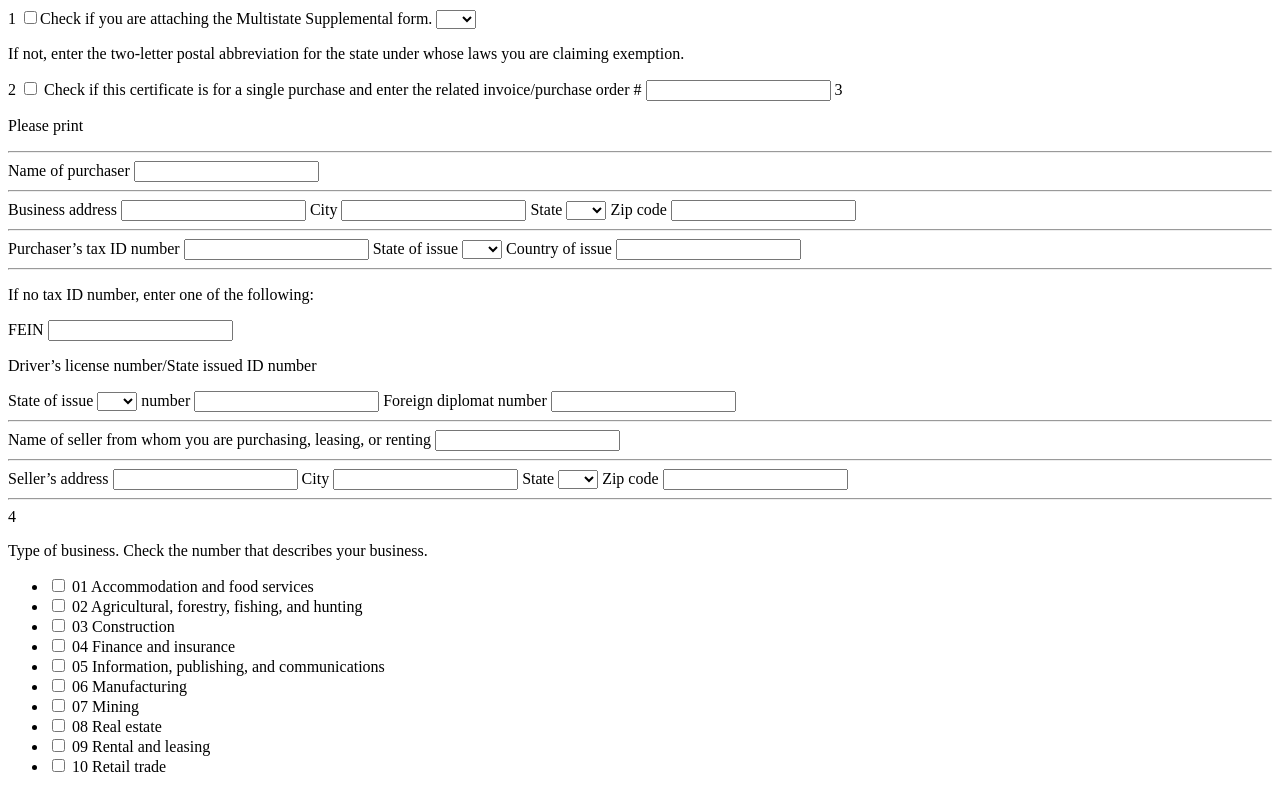
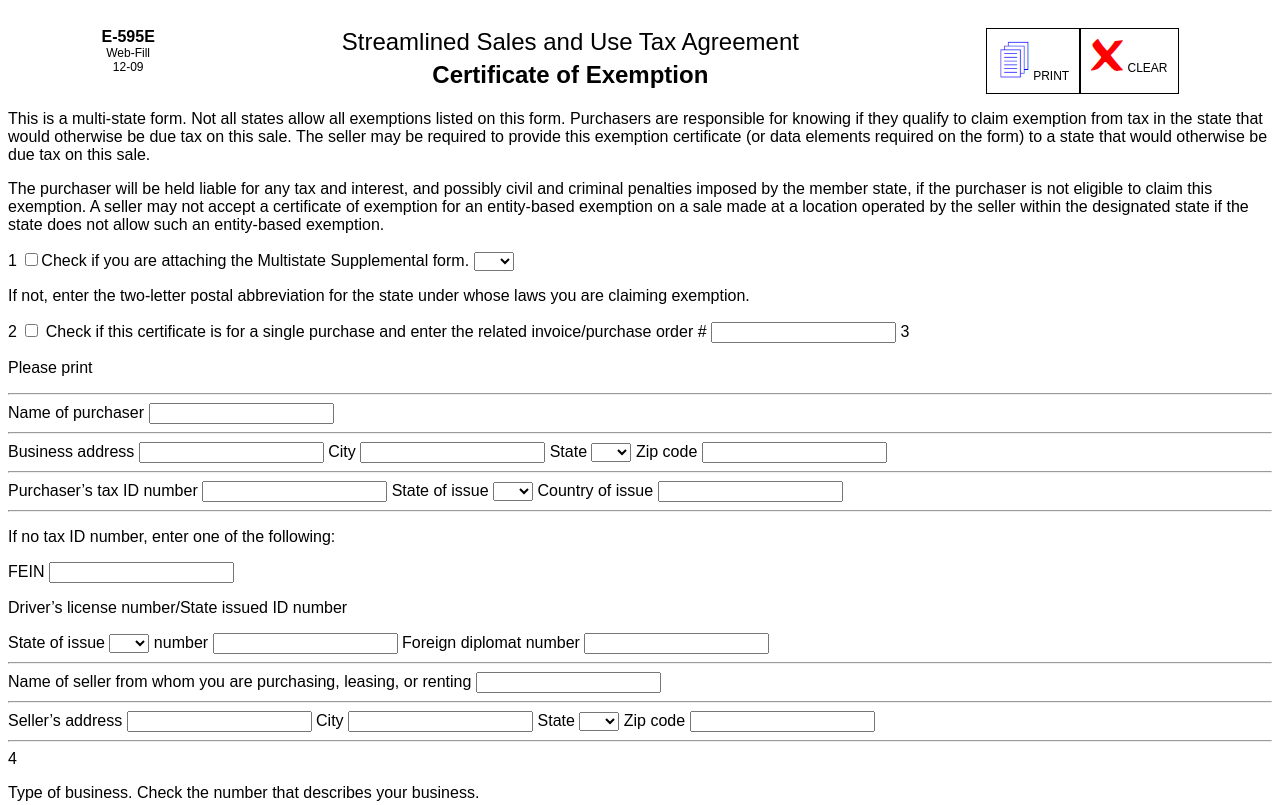
Before and after one commit to JoseCaicedoDev/US_Certificate_of_Exemption, a plain HTML site: page index.html in a window 1280 px wide. Shown: the top 805 px of the page. Drawn offline with Linux system fonts and the light colour scheme.

Commit message:
Acomodando header

```diff
--- a/index.html
+++ b/index.html
@@ -5,10 +5,48 @@
   <meta charset="UTF-8">
   <meta http-equiv="X-UA-Compatible" content="IE=edge">
   <meta name="viewport" content="width=device-width, initial-scale=1.0">
+  <link rel="stylesheet" href="style.css">
   <title>Certificate of Exemption</title>
 </head>
 
 <body>
+  <header>
+    <div class="header_code">
+      <p>E-595E</p>
+      <p>Web-Fill</p>
+      <p>12-09</p>
+    </div>
+    <div class="header_title">
+      <h2>Streamlined Sales and Use Tax Agreement</h2>
+      <h2>Certificate of Exemption</h2>
+    </div>
+    <div class="header_btn">
+      <a href="">
+        <img src="doc.png" alt="">
+        PRINT</a>
+      <a href="">
+        <img src="x.png" alt="">
+        CLEAR</a>
+    </div>
+  </header>
+  <main>
+    <p>
+      This is a multi-state form. Not all states allow all exemptions listed on this form. Purchasers are responsible for
+      knowing if they
+      qualify to claim exemption from tax in the state that would otherwise be due tax on this sale. The seller may be
+      required to provide
+      this exemption certificate (or data elements required on the form) to a state that would otherwise be due tax on this
+      sale.</p>
+      <p>
+        The purchaser will be held liable for any tax and interest, and possibly civil and criminal penalties imposed by the
+        member state,
+        if the purchaser is not eligible to claim this exemption. A seller may not accept a certificate of exemption for an
+        entity-based
+        exemption on a sale made at a location operated by the seller within the designated state if the state does not allow
+        such an
+        entity-based exemption.
+      </p>
+  </main>
   <form action="" method="">
     1 <input type="checkbox" name="" id="">Check if you are attaching the Multistate Supplemental form.
     <select name="state" id="">
--- /dev/null
+++ b/style.css
@@ -0,0 +1,42 @@
+body{
+  font-family: Arial, Helvetica, sans-serif;
+  font-weight: 300;
+}
+header{
+  display: flex;
+  justify-content: space-around;
+}
+
+.header_code{
+  text-align: center;
+  padding-top: 20px;
+}
+.header_code p{
+  margin: 0;
+  font-size: 12px;
+}
+.header_code p:first-child{
+  font-weight: 700;
+  font-size: 16px;
+}
+.header_title{
+  text-align: center;
+  padding-top: 15px;
+}
+.header_title h2 {
+  margin: 5px 0;
+}
+.header_title h2:first-child{
+  font-weight: 500;
+}
+.header_btn{
+  font-size: 12px;
+  padding-top: 20px;
+  display: flex;
+}
+.header_btn a{
+  text-decoration: none;
+  color: black;
+  padding: 10px 10px 2px;
+  border: 1.5px solid black;
+}
```
Also changed, not shown: doc.png (added), x.png (added).
